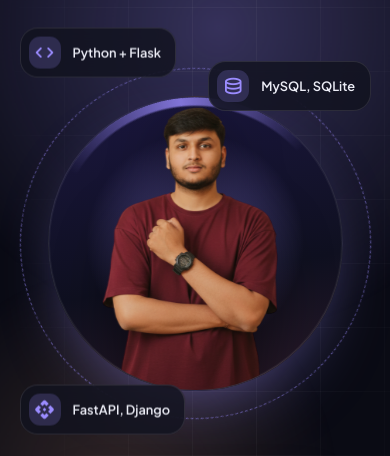
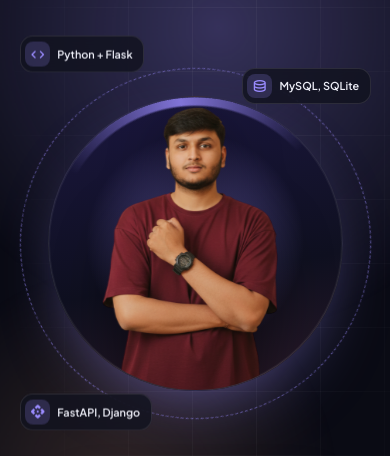
Before and after one commit to aliahmadsabir786/My-Personal-Portfolio, a plain HTML site: page index.html in a window 390 px wide. Shown: the part 313-769 px from the top of the page. Drawn offline with nearby package versions, Linux system fonts and the light colour scheme.

Commit message:
Updation

```diff
--- a/styles.css
+++ b/styles.css
@@ -554,8 +554,14 @@ img { max-width: 100%; height: auto; display: block; }
   .work__container { grid-template-columns: minmax(0, 1fr); }
   .home__button .button { flex: 1 1 10rem; }
   .home__social .social-link { flex: 1; width: auto; }
-  .chip { font-size: 0.8rem; padding: 0.5rem 0.9rem 0.5rem 0.5rem; }
-  .chip__icon { width: 2rem; height: 2rem; }
+  .chip { font-size: 0.68rem; gap: 0.45rem; padding: 0.3rem 0.65rem 0.3rem 0.3rem; border-radius: 0.8rem; }
+  .chip__icon { width: 1.55rem; height: 1.55rem; border-radius: 0.5rem; }
+  .chip__icon .ms { font-size: 1rem; }
+  .chip--one { top: -1.9rem; }
+  .chip--two { top: 0; }
+  .chip--three { bottom: -0.8rem; }
+  .chip--float-a { top: -1.1rem; }
+  .chip--float-b { bottom: -1.1rem; }
   .contact__card { padding: 1.1rem; }
   .contact__button { display: none; }
   .footer__container { flex-direction: column; align-items: flex-start; }
```
